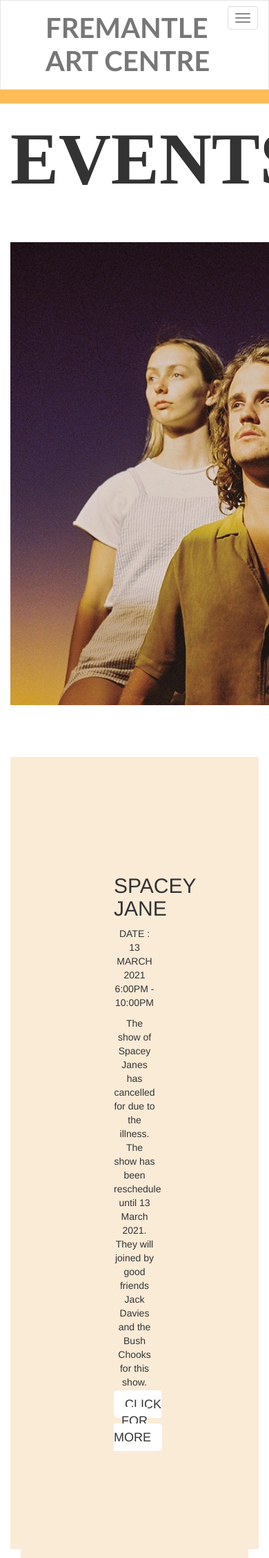
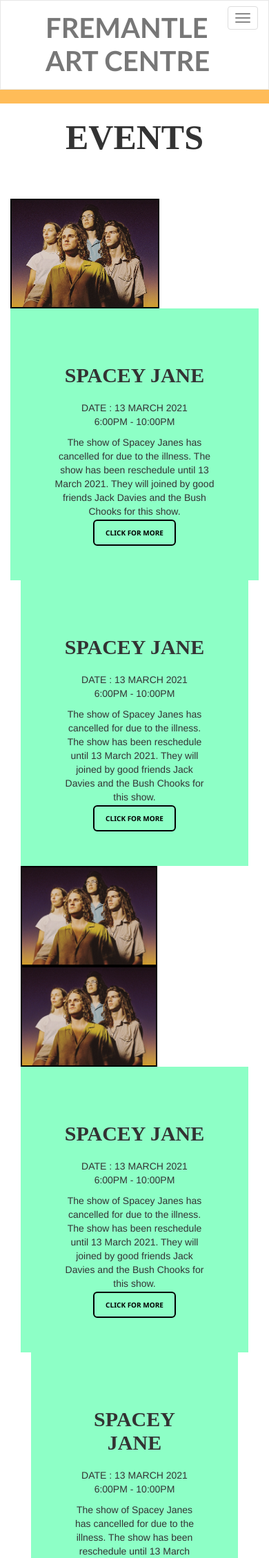
Before and after one commit to Jia-09/fremantle-art-centre-web, a PHP site: page /events.html in a window 390 px wide; the page is wider, and only the part inside the window is pictured. Shown: the top 2258 px of that part at 69% size. Run offline with PHP 8.4, Linux system fonts and the light colour scheme.

Commit message:
Update event.css

```diff
--- a/event.css
+++ b/event.css
@@ -21,25 +21,204 @@ nav li{
     font: normal 16px Calibri,sans-serif;
 }
 
+
+/*rectangle*/
 .rectangle{
     background-color: #FFBC58;
     height:20px;
     width:auto;
 }
-
 h1{
     font: bold 105px SimSun-ExtB, serif;
     padding-bottom:50px;
 }
+
+/*image*/
 .image-responsive{
-    background-size:cover;
-    background-repeat: no-repeat;
-    width:920px;
-    height:auto;
+    float:left;
+    width:60%;
+    border: 2px solid black;
 }
+.image-responsive-1{
+    float:right;
+    width:60%;
+    border: 2px solid black;
+}
+
+/*text-blocks*/
+
 .text-block{
+ position:relative;
+    float:left;
+    width:100%;
+    padding:60px;
+    background-color:#8DFFC6;
+}
+.text-block-1{
     position:relative;
-    top:75px;
-    padding:150px;
-    background-color:antiquewhite;
+    float:right;
+    width:100%;
+    padding:60px;
+    background-color:#FFE98F;
+
 }
+.text-block-2{
+     position:relative;
+    float:left;
+    width:100%;
+    padding:60px;
+  background-color:#FF7591;
+
+}
+.text-block-3{
+   position:relative;
+    float:right;
+    width:100%;
+    padding:60px;
+    background-color:#918DFF;
+}
+.text-block-4{
+   position:relative;
+    float:left;
+    width:100%;
+    padding:60px;
+    background-color:#FEA279;
+}
+
+/*Text*/
+h2{
+    font:bold 55px SimSun-ExtB, serif;
+    padding-bottom:10px
+}
+#Dates{
+   font:bold 30px Segoe UI, sans-serif;
+   padding-bottom: 20px;
+}
+#Infos{
+   font:normal 20px Segoe UI, serif;
+    padding-bottom: 25px;
+    text-align:left;
+
+}
+.btn-1{
+    background-color:transparent;
+    border: 2px solid black;
+    font:bold 20px Segoe UI, sans-serif;
+    color:black;
+    text-align: center;
+}
+
+/*footer*/
+footer{
+    background-color:black;
+    padding:30px;
+}
+.footer{
+    font: white;
+}
+h7{
+   font:bold 30px Segoe UI, sans-serif;
+   color:#7DE2D8
+}
+
+
+
+@media only screen and (max-width:2100px){
+    .image-responsive{
+        margin-bottom:50px;
+    }
+    .image-responsive-1{
+        margin-bottom:50px;
+    }
+    .text-block {
+        margin-top:150px;
+    }
+    .text-block-1{
+        margin-top:120px;
+    }
+    .text-block-2{
+        margin-top:150px;
+    }
+    .text-block-3{
+      margin-top:120px;
+    }
+    .text-block-4{
+        margin-top:140px;
+         margin-bottom:30px;
+    }
+
+
+    @media only screen and (max-width:1600px){
+          .image-responsive{
+        margin-bottom:50px;
+    }
+    .image-responsive-1{
+        margin-bottom:50px;
+    }
+    .text-block {
+        margin-top:60px;
+    }
+    .text-block-1{
+        margin-top:35px;
+    }
+    .text-block-2{
+        margin-top:60px;
+    }
+    .text-block-3{
+      margin-top:40px;
+    }
+    .text-block-4{
+        margin-top:50px;
+         margin-bottom:30px;
+    }
+
+
+@media only screen and (max-width:1200px){
+    h1{
+        font: bold 80px SimSun-ExtB, serif;
+    }
+.image-responsive{
+        margin-bottom:0px;
+
+    }
+    .image-responsive-1{
+        margin-top:0px;
+    }
+     .text-block{
+        margin-top:0px;
+    }
+    .text-block-1{
+        margin-top:30px;
+    }
+     .text-block-2{
+         margin-top:0px;
+    }
+    .text-block-3{
+        margin-top:30px;
+    }
+     .text-block-4{
+         margin-top:0px;
+         margin-bottom:30px;
+    }
+        }
+
+@media only screen and (max-width:500px){
+    h1{
+        font: bold 50px SimSun-ExtB, serif;
+    }
+    h2{
+    font:bold 30px SimSun-ExtB, serif;
+}
+#Dates{
+   font:bold 20px Segoe UI, sans-serif;
+
+}
+#Infos{
+   font:normal 15px SimSun-ExtB, serif;
+
+}
+.btn-1{
+    font:bold 10px Segoe UI, sans-serif;
+
+}
+        }
```
